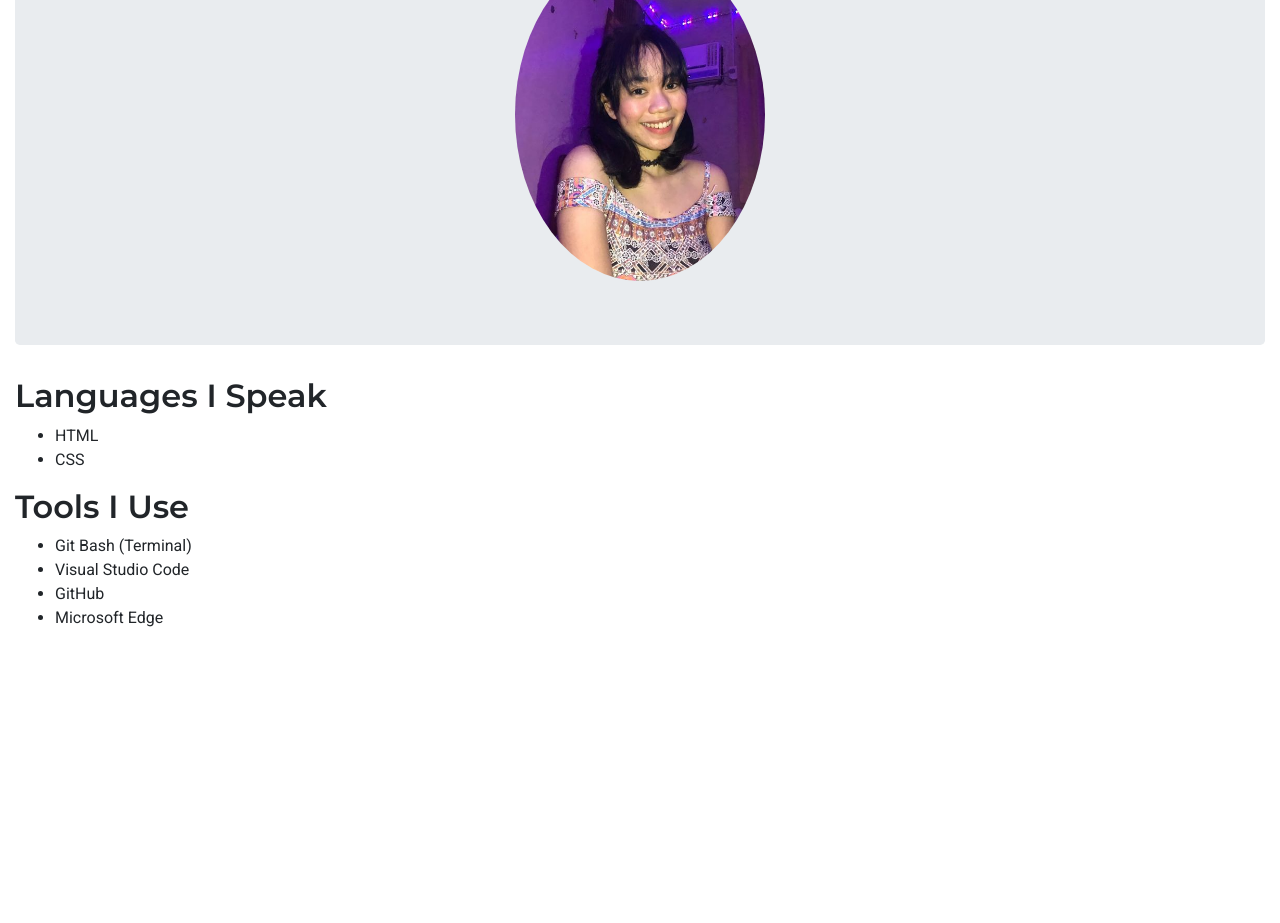
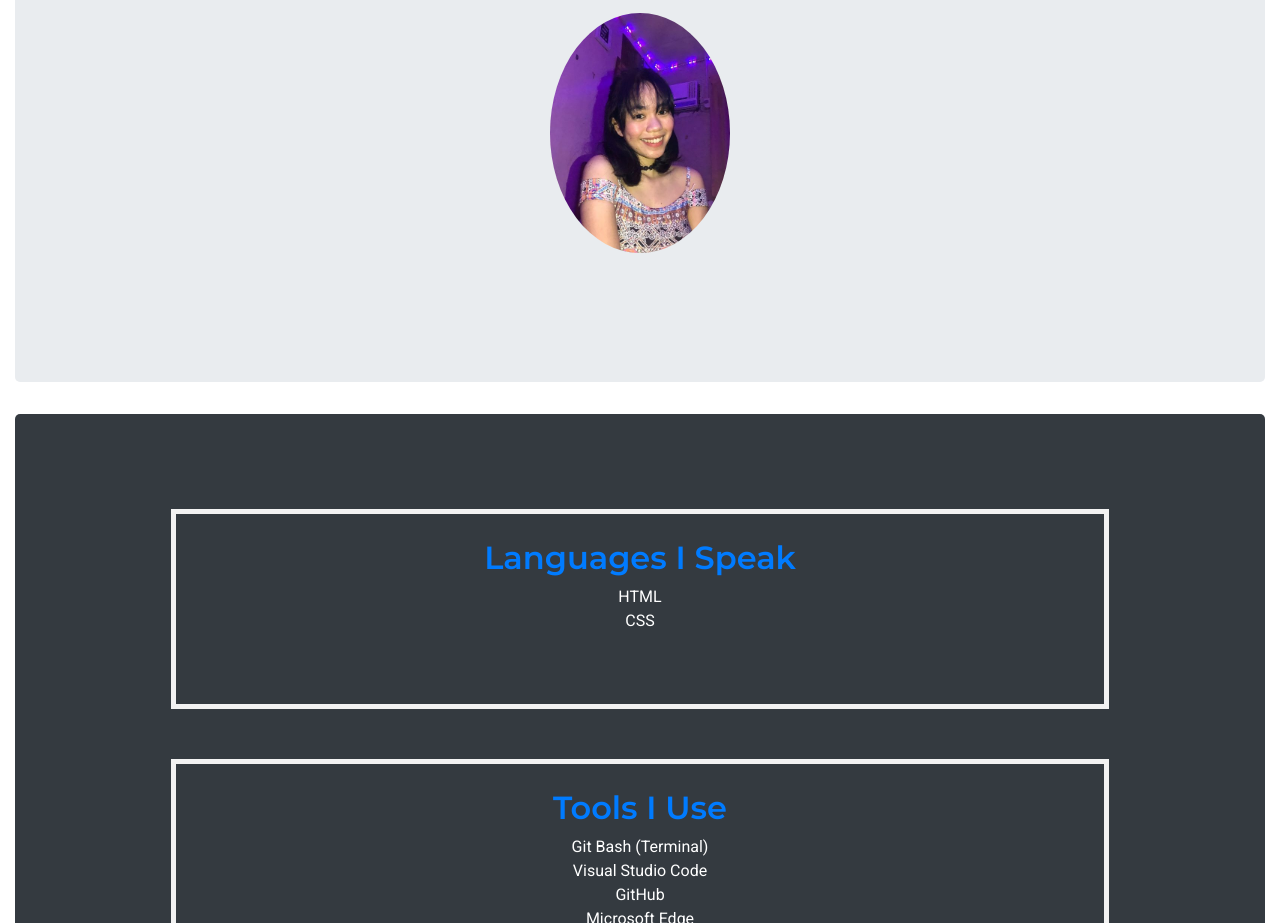
Before and after one commit to frncsjnl/fcb-portfolio, a plain HTML site: page index.html in a window 1280 px wide. Shown: the part 330-1253 px from the top of the page. Before the commit the page ends 976 px from the top, so only its background shows below. Drawn offline with nearby package versions, Linux system fonts and the light colour scheme.

Commit message:
#8 - Style the gallery section and its elements

```diff
--- a/css/style.css
+++ b/css/style.css
@@ -1,10 +1,5 @@
 @import url('https://fonts.googleapis.com/css2?family=Dancing+Script:wght@500&family=Montserrat:wght@600&family=Roboto&display=swap');
 
-/*
-font-family: 'Dancing Script', cursive;
-font-family: 'Montserrat', sans-serif;
-font-family: 'Roboto', sans-serif;
-*/
 *{
     font-family: 'Roboto', sans-serif;
 }
@@ -15,9 +10,32 @@ h1{
 
 h2{
     font-family: 'Montserrat', sans-serif;
+    color: #007bff;
 }
 
 img{
-    width: 250px;
+    width: 180px;
     border-radius: 50%;
 }
+
+ul{
+    list-style: none;
+    padding: 0;
+}
+
+#landing, #gallery{
+    height: 80vh;
+    display: flex;
+    align-items: center;
+    flex-direction: column;
+    justify-content: center;
+    border-radius: 5px;
+}
+
+.tools{
+    padding: 25px;
+    height: 200px;
+    border: 5px solid #f2f2f2;
+    margin: 25px;
+    width: 75%;
+}
--- a/index.html
+++ b/index.html
@@ -39,11 +39,11 @@
             <img src="images/Janiel.jpg" alt="">
         </section>
 
-        <section id="gallery">
+        <section id="gallery" class="text-center bg-dark mb-5">
             <div class="tools">
                 <h2>Languages I Speak</h2>
 
-                <ul>
+                <ul class="text-white">
                     <li>HTML</li>
                     <li>CSS</li>
                 </ul>
@@ -51,7 +51,7 @@
             <div class="tools">
                 <h2>Tools I Use</h2>
 
-                <ul>
+                <ul class="text-white">
                     <li>Git Bash (Terminal)</li>
                     <li>Visual Studio Code</li>
                     <li>GitHub</li>
```
